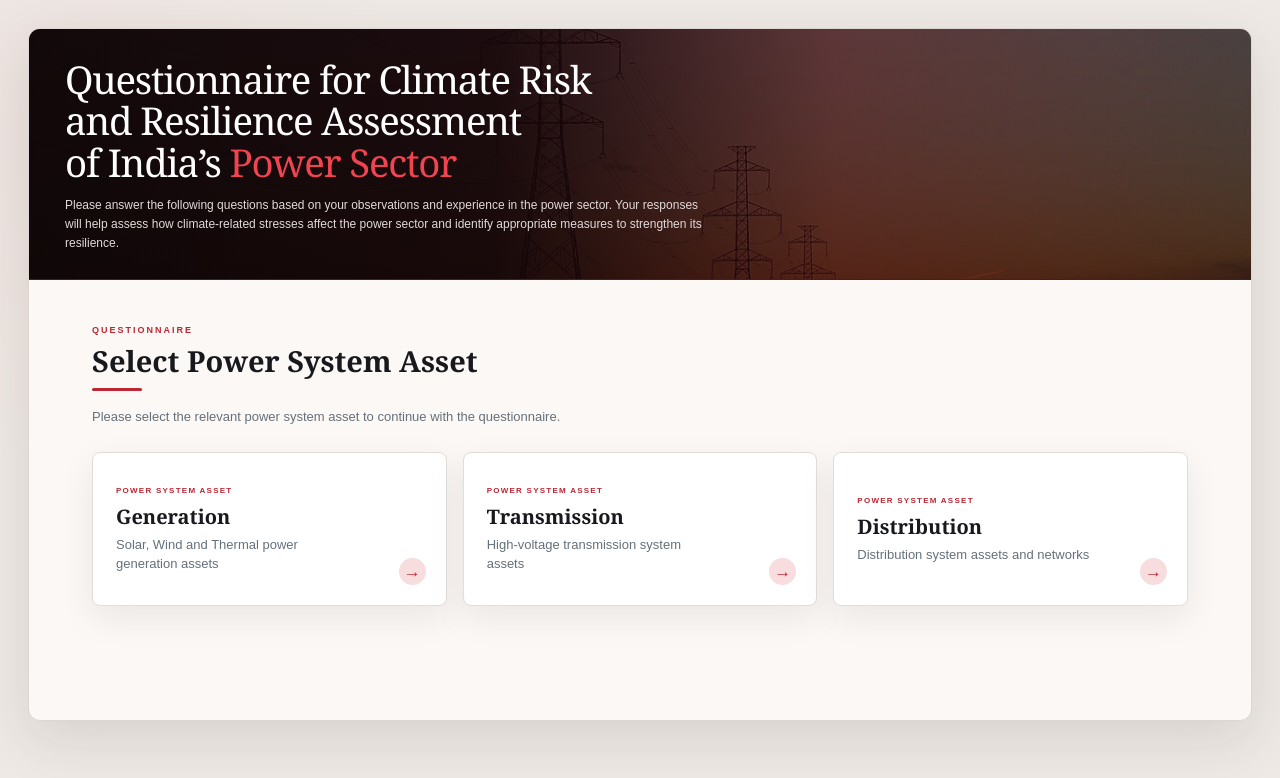
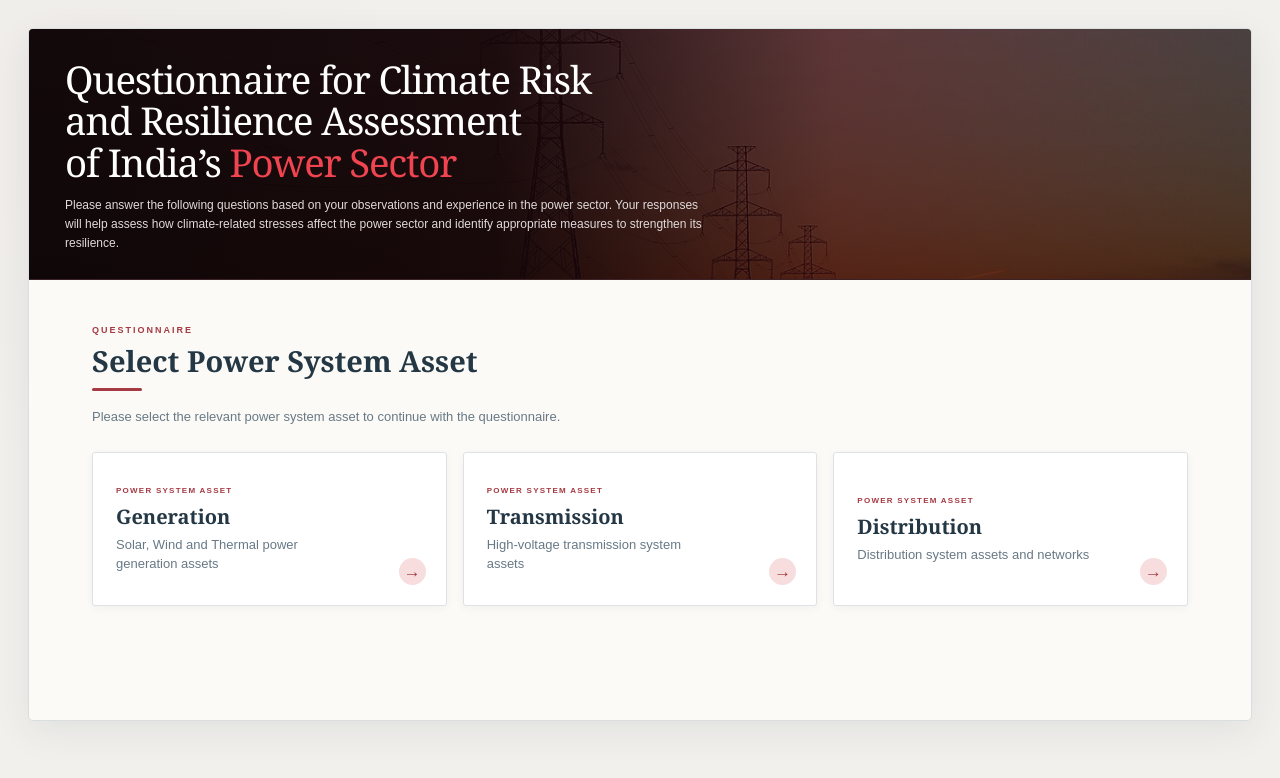
Before and after one commit to Malavikacpi/Project, a Next.js app: page / in a window 1280 px wide. Shown: the top 778 px of the page. Built offline with nearby package versions, Linux system fonts and the light colour scheme.

Commit message:
Add progressive custom resilience measures

```diff
--- a/app/globals.css
+++ b/app/globals.css
@@ -1,17 +1,17 @@
 :root {
-  --ink: #18191d;
-  --ink-soft: #31343a;
-  --muted: #66707a;
-  --maroon: #74121b;
-  --red: #bd2633;
-  --red-bright: #dd3340;
-  --red-soft: #fff0f0;
-  --cream: #f8f2ee;
-  --cream-deep: #f1e6e1;
+  --ink: #243744;
+  --ink-soft: #354b59;
+  --muted: #687985;
+  --maroon: #842b33;
+  --red: #a63a43;
+  --red-bright: #b44149;
+  --red-soft: #fbf1f0;
+  --cream: #faf8f3;
+  --cream-deep: #f2efe9;
   --white: #fff;
-  --line: #e3ddd9;
-  --line-strong: #d7ceca;
-  --shadow: 0 12px 35px rgba(50, 31, 28, .08);
+  --line: #dde2e4;
+  --line-strong: #cfd7db;
+  --shadow: 0 5px 18px rgba(36, 55, 68, .055);
 }
 
 * {
@@ -20,14 +20,14 @@
 
 html {
   scroll-behavior: smooth;
-  background: #eee9e5;
+  background: #f1f0ed;
 }
 
 body {
   margin: 0;
   background:
-    radial-gradient(circle at 7% 18%, rgba(189, 38, 51, .035), transparent 25%),
-    #eee9e5;
+    radial-gradient(circle at 7% 18%, rgba(166, 58, 67, .025), transparent 25%),
+    #f1f0ed;
   color: var(--ink);
   font-family: Arial, Helvetica, sans-serif;
   font-size: 14px;
@@ -43,10 +43,10 @@ body {
   width: min(1440px, 100%);
   margin: 0 auto;
   overflow: hidden;
-  border: 1px solid #ddd5d1;
-  border-radius: 12px;
-  background: #fbf8f5;
-  box-shadow: 0 18px 55px rgba(55, 38, 34, .12);
+  border: 1px solid #d9dede;
+  border-radius: 5px;
+  background: #fbfaf7;
+  box-shadow: 0 10px 36px rgba(36, 55, 68, .08);
 }
 
 button,
@@ -233,12 +233,12 @@ select {
   padding: 23px 50px 22px 23px;
   overflow: hidden;
   border: 1px solid var(--line);
-  border-radius: 8px;
+  border-radius: 3px;
   background: var(--white);
   color: var(--ink);
   cursor: pointer;
   text-align: left;
-  box-shadow: var(--shadow);
+  box-shadow: 0 2px 9px rgba(36, 55, 68, .045);
   transition: border-color .17s ease, box-shadow .17s ease, transform .17s ease;
 }
 
@@ -532,7 +532,7 @@ select {
   align-items: center;
   padding: 21px 54px 21px 21px;
   border: 1px solid var(--line-strong);
-  border-radius: 8px;
+  border-radius: 3px;
   background: #fffdfc;
   color: var(--ink);
   cursor: pointer;
@@ -704,10 +704,10 @@ select {
   margin: 0 0 14px;
   padding: 21px 24px;
   overflow: hidden;
-  border: 1px solid #dedbd8;
-  border-radius: 7px;
+  border: 1px solid var(--line);
+  border-radius: 3px;
   background: var(--white);
-  box-shadow: 0 3px 12px rgba(40, 31, 28, .05);
+  box-shadow: 0 1px 5px rgba(36, 55, 68, .035);
 }
 
 .progressive-card {
@@ -802,7 +802,7 @@ select {
 .choice {
   overflow: hidden;
   border: 1px solid var(--line);
-  border-radius: 5px;
+  border-radius: 2px;
   background: #fff;
   transition: background .16s ease, border-color .16s ease;
 }
@@ -843,7 +843,7 @@ select {
 .table-wrap {
   margin-top: 8px;
   overflow-x: auto;
-  border-radius: 5px;
+  border-radius: 1px;
   scrollbar-color: #c68489 #f2e9e5;
 }
 
@@ -863,15 +863,15 @@ td {
 }
 
 thead th {
-  background: #f7e9e8;
-  color: #341d20;
+  background: #f2f4f4;
+  color: var(--ink);
   font-size: 8.5px;
   letter-spacing: .5px;
   text-transform: uppercase;
 }
 
 tbody th {
-  background: #fcfaf8;
+  background: #fbfbfa;
   font-weight: 600;
 }
 
@@ -880,8 +880,8 @@ input,
 textarea {
   max-width: 100%;
   padding: 8px;
-  border: 1px solid #d7d0cc;
-  border-radius: 4px;
+  border: 1px solid #cfd7db;
+  border-radius: 2px;
   outline: none;
   background: #fff;
   color: var(--ink);
@@ -929,6 +929,71 @@ textarea:focus {
 
 .percent input {
   width: 75px;
+}
+
+.custom-measure-row > td:first-child {
+  color: var(--red);
+  font-family: Georgia, "Times New Roman", serif;
+  font-weight: 700;
+}
+
+.custom-measure-label {
+  display: grid;
+  gap: 6px;
+}
+
+.custom-measure-label > span {
+  color: var(--ink-soft);
+  font-size: 10px;
+  font-weight: 700;
+}
+
+.custom-measure-prompt-row td {
+  padding-top: 7px;
+  padding-bottom: 9px;
+  border-top: 0;
+  background: #fafafa;
+}
+
+.custom-measure-prompt-row td:first-child {
+  border-right: 0;
+}
+
+.custom-measure-prompt-row td:last-child {
+  border-left: 0;
+}
+
+.custom-measure-prompt {
+  display: flex;
+  align-items: center;
+  justify-content: space-between;
+  gap: 12px;
+  color: var(--ink-soft);
+  font-size: 10.5px;
+}
+
+.custom-measure-prompt > div {
+  display: flex;
+  gap: 5px;
+}
+
+.custom-measure-prompt button {
+  min-width: 48px;
+  padding: 5px 10px;
+  border: 1px solid var(--line-strong);
+  border-radius: 2px;
+  background: #fff;
+  color: var(--ink-soft);
+  cursor: pointer;
+  font-size: 10px;
+  font-weight: 700;
+}
+
+.custom-measure-prompt button:hover,
+.custom-measure-prompt button.selected {
+  border-color: var(--red);
+  background: var(--red-soft);
+  color: var(--red);
 }
 
 .block-label {
@@ -1069,7 +1134,7 @@ textarea {
 .flow-actions .primary-action,
 .final-actions .primary-action {
   border-color: var(--red);
-  background: linear-gradient(135deg, var(--red-bright), #a71925);
+  background: var(--red);
   color: #fff;
 }
 
@@ -1159,7 +1224,7 @@ textarea {
 .question-navigation .primary-action,
 .primary-action {
   border-color: var(--red);
-  background: linear-gradient(135deg, var(--red-bright), #a71925);
+  background: var(--red);
   color: #fff;
 }
 
--- a/components/QuestionnaireForm.tsx
+++ b/components/QuestionnaireForm.tsx
@@ -1,6 +1,6 @@
 "use client";
 
-import { useEffect, useState } from "react";
+import { Fragment, useEffect, useState } from "react";
 import type { MatrixQuestion, MeasuresQuestion, Question, Questionnaire, QuestionnaireCollection } from "@/lib/types";
 import type { QuestionnaireScope, StructuredResponse, SubmissionResponse } from "@/lib/submissions";
 
@@ -58,15 +58,39 @@ function MatrixField({ question, answers, setAnswer, scope }: FieldProps) {
 function MeasuresField({ question, answers, setAnswer, scope }: FieldProps) {
   if (question.type !== "measures") return null;
   const q = question as MeasuresQuestion;
-  return <div className="table-wrap"><table className="measures"><thead><tr><th>S.No.</th><th>Measure</th><th>Cost Range</th><th>Unit</th><th>{q.outcomeLabel}</th></tr></thead><tbody>{q.rows.map((row) => {
+  const standardRows = q.rows.filter((row) => !row.custom);
+  const customRows = q.rows.filter((row) => row.custom);
+  const isCustomVisible = (index: number) => index === 0 || customRows.slice(0, index).every((row) => answers[key(scope, q.number, row.id, "more")] === "yes");
+
+  const costCells = (row: MeasuresQuestion["rows"][number], base: string) => {
+    const measureLabel = row.custom ? "Other suitable measure" : row.measure;
+    return <>
+    <td><div className="cost"><input type="number" min="0" aria-label={`${measureLabel} minimum cost`} placeholder="Minimum" value={answers[key(base, "minimum")] ?? ""} onChange={(event) => setAnswer(key(base, "minimum"), event.target.value)} /><input type="number" min="0" aria-label={`${measureLabel} maximum cost`} placeholder="Maximum" value={answers[key(base, "maximum")] ?? ""} onChange={(event) => setAnswer(key(base, "maximum"), event.target.value)} /></div></td>
+    <td className="unit">{q.unit}</td>
+    <td><div className="percent"><input type="number" min="0" max="100" aria-label={`${measureLabel} ${q.outcomeLabel}`} placeholder="0" value={answers[key(base, "outcome")] ?? ""} onChange={(event) => setAnswer(key(base, "outcome"), event.target.value)} /><span>%</span></div></td>
+  </>;
+  };
+
+  return <div className="table-wrap"><table className="measures"><thead><tr><th>S.No.</th><th>Measure</th><th>Cost Range</th><th>Unit</th><th>{q.outcomeLabel}</th></tr></thead><tbody>{standardRows.map((row) => {
     const base = key(scope, q.number, row.id);
     return <tr key={row.id}>
       <td>{row.serial}</td>
-      <th scope="row">{row.custom ? <input aria-label={`${q.number} ${row.measure}`} placeholder={row.measure} value={answers[key(base, "measure")] ?? ""} onChange={(event) => setAnswer(key(base, "measure"), event.target.value)} /> : row.measure}</th>
-      <td><div className="cost"><input type="number" min="0" aria-label={`${row.measure} minimum cost`} placeholder="Minimum" value={answers[key(base, "minimum")] ?? ""} onChange={(event) => setAnswer(key(base, "minimum"), event.target.value)} /><input type="number" min="0" aria-label={`${row.measure} maximum cost`} placeholder="Maximum" value={answers[key(base, "maximum")] ?? ""} onChange={(event) => setAnswer(key(base, "maximum"), event.target.value)} /></div></td>
-      <td className="unit">{q.unit}</td>
-      <td><div className="percent"><input type="number" min="0" max="100" aria-label={`${row.measure} ${q.outcomeLabel}`} placeholder="0" value={answers[key(base, "outcome")] ?? ""} onChange={(event) => setAnswer(key(base, "outcome"), event.target.value)} /><span>%</span></div></td>
+      <th scope="row">{row.measure}</th>
+      {costCells(row, base)}
     </tr>;
+  })}{customRows.map((row, index) => {
+    if (!isCustomVisible(index)) return null;
+    const base = key(scope, q.number, row.id);
+    const measure = answers[key(base, "measure")] ?? "";
+    const promptKey = key(scope, q.number, row.id, "more");
+    return <Fragment key={row.id}>
+      <tr className="custom-measure-row">
+        <td>{row.serial}</td>
+        <th scope="row" colSpan={measure.trim() ? 1 : 4}><label className="custom-measure-label"><span>Other suitable measure</span><input aria-label={`${q.number} Other suitable measure ${index + 1}`} placeholder="Enter a measure" value={measure} onChange={(event) => setAnswer(key(base, "measure"), event.target.value)} /></label></th>
+        {measure.trim() && costCells(row, base)}
+      </tr>
+      {measure.trim() && index < customRows.length - 1 && <tr className="custom-measure-prompt-row"><td /><td colSpan={4}><div className="custom-measure-prompt"><span>Are there any other suitable measures?</span><div><button type="button" className={answers[promptKey] === "yes" ? "selected" : ""} aria-pressed={answers[promptKey] === "yes"} onClick={() => setAnswer(promptKey, "yes")}>Yes</button><button type="button" className={answers[promptKey] === "no" ? "selected" : ""} aria-pressed={answers[promptKey] === "no"} onClick={() => setAnswer(promptKey, "no")}>No</button></div></div></td></tr>}
+    </Fragment>;
   })}</tbody></table></div>;
 }
 
@@ -87,11 +111,13 @@ function buildResponse(question: Question, answers: Answers, scope: Questionnair
     return rows.some((row) => !row.selection || (row.selection.startsWith("Other") && !row.other)) ? null : { kind: "matrix", rows };
   }
 
+  const customRows = question.rows.filter((row) => row.custom);
+  const visibleCustomIds = new Set(customRows.filter((_, index) => index === 0 || customRows.slice(0, index).every((row) => answers[key(scope, question.number, row.id, "more")] === "yes")).map((row) => row.id));
   const rows = question.rows.map((row) => {
     const base = key(scope, question.number, row.id);
-    return { id: row.id, measure: answers[key(base, "measure")]?.trim(), minimum: answers[key(base, "minimum")]?.trim(), maximum: answers[key(base, "maximum")]?.trim(), outcome: answers[key(base, "outcome")]?.trim() };
+    return { id: row.id, custom: row.custom, measure: answers[key(base, "measure")]?.trim(), minimum: answers[key(base, "minimum")]?.trim(), maximum: answers[key(base, "maximum")]?.trim(), outcome: answers[key(base, "outcome")]?.trim() };
   });
-  const providedRows = rows.filter((answer) => [answer.measure, answer.minimum, answer.maximum, answer.outcome].some(Boolean));
+  const providedRows = rows.filter((answer) => answer.custom ? visibleCustomIds.has(answer.id) && Boolean(answer.measure) : [answer.minimum, answer.maximum, answer.outcome].some(Boolean)).map(({ custom: _custom, ...answer }) => answer);
   return providedRows.length ? { kind: "measures", rows: providedRows } : null;
 }
 
```
